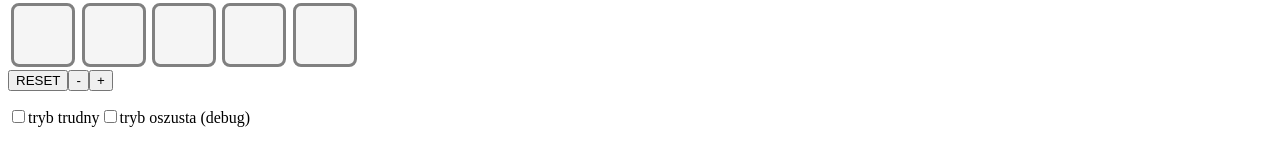
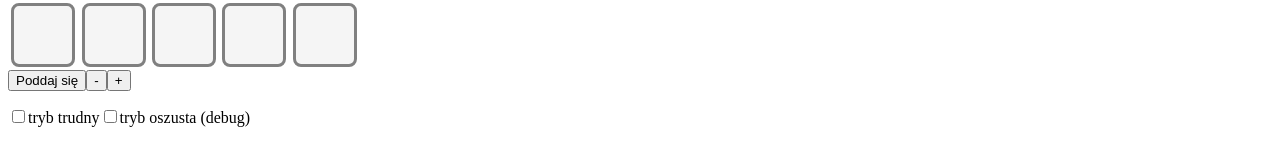
Before and after one commit to damjes/wordle, a React (Vite) app: page / in a window 1280 px wide. Shown: the part 432-575 px from the top of the page. Built offline with nearby package versions, Linux system fonts and the light colour scheme.

Commit message:
Dodano przycisk resetujący do Gry

```diff
--- a/src/Gra.tsx
+++ b/src/Gra.tsx
@@ -20,6 +20,7 @@ function Gra() {
 	const [wygranko, setWygranko] = useState('')
 	const [trybTrudny, setTrybTrudny] = useState(false)
 	const [trybDebug, setTrybDebug] = useState(false)
+	const [potwierdzeniePoddaniaSię, setPotwierdzeniePoddaniaSię] = useState(false)
 
 	const wypróbowane: string = próby.slice(numerPróby - 1).join('')
 
@@ -38,9 +39,11 @@ function Gra() {
 		setPróby(Array(liczbaPrób).fill(''))
 		setNumerPróby(0)
 		setWygranko('')
+		setPotwierdzeniePoddaniaSię(false)
 	}
 
 	function backspace() {
+		setPotwierdzeniePoddaniaSię(false)
 		setPróby(mutacjaListy(próby, numerPróby, próby[numerPróby].slice(0, -1)))
 	}
 
@@ -62,6 +65,7 @@ function Gra() {
 	}
 
 	function przełączTrybTrudny() {
+		setPotwierdzeniePoddaniaSię(false)
 		if(czyMogęPrzełączyćTrybTrudny()) {
 			setTrybTrudny(!trybTrudny)
 		} else {
@@ -70,6 +74,7 @@ function Gra() {
 	}
 
 	function dopiszLiterkę(literka: string) {
+		setPotwierdzeniePoddaniaSię(false)
 		if(wygranko != '') {
 			return // zablokuj wpisywanie po wygranej/przegranej
 		}
@@ -97,16 +102,27 @@ function Gra() {
 		/>
 	)
 
+	const napisResetu = wygranko == '' ?
+		(potwierdzeniePoddaniaSię ? 'Czy na pewno?' : 'Poddaj się') :
+		'Zagraj jeszcze raz'
+
+	const funkcjaResetu = wygranko == '' ?
+		(potwierdzeniePoddaniaSię ? () => setWygranko('nie') : () => setPotwierdzeniePoddaniaSię(true)) :
+		resetuj
+
 	return <div className="gra">
 		<div className="macierz">
 			{słowa}
 		</div>
-		<button onClick={() => resetuj()}>RESET</button>
+		<button onClick={funkcjaResetu}>{napisResetu}</button>
 		<button onClick={() => setNumerPróby(numerPróby-1)}>-</button>
 		<button onClick={() => setNumerPróby(numerPróby+1)}>+</button>
 		{
 			trybDebug &&
-			<p>rozwiązanie: "{rozwiązanie}"</p>
+			<>
+				<p>rozwiązanie: "{rozwiązanie}"</p>
+				<p>wygranko: "{wygranko}"</p>
+			</>
 		}
 		<p>
 			<label>
```
